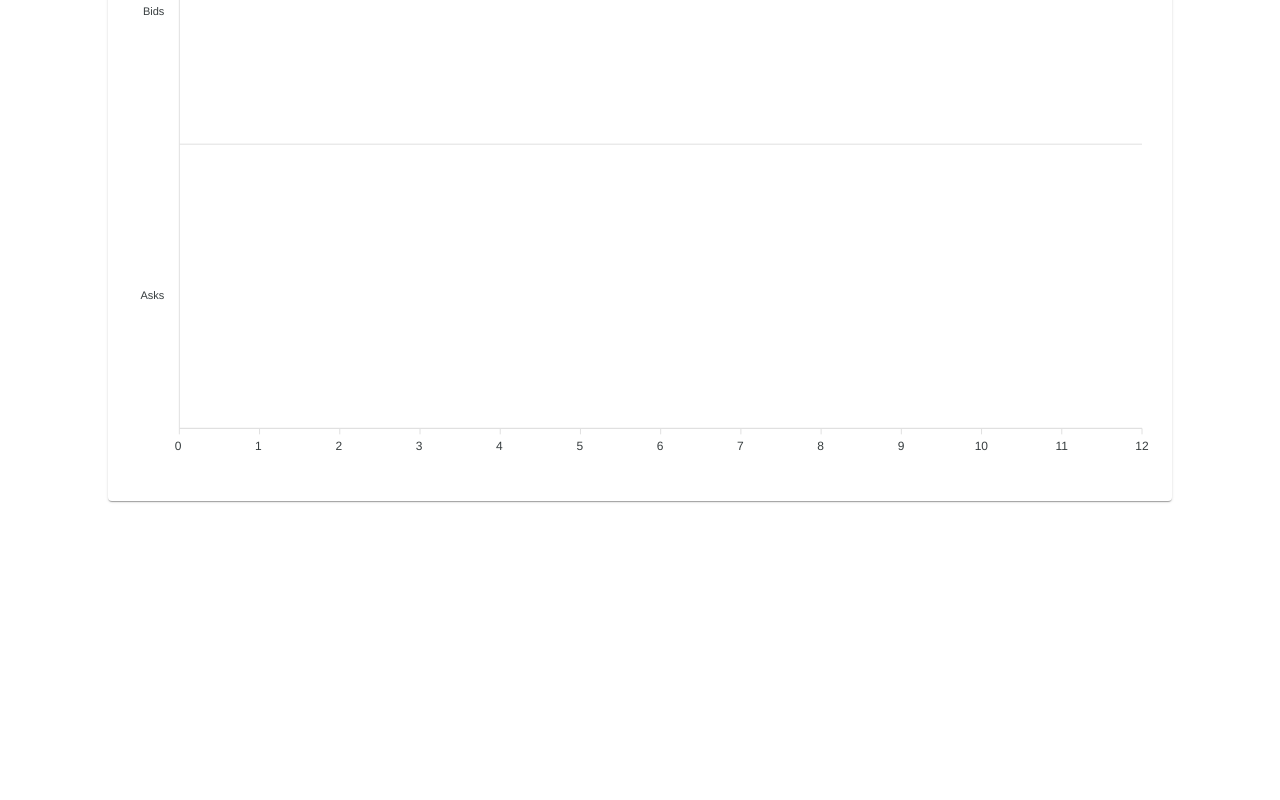
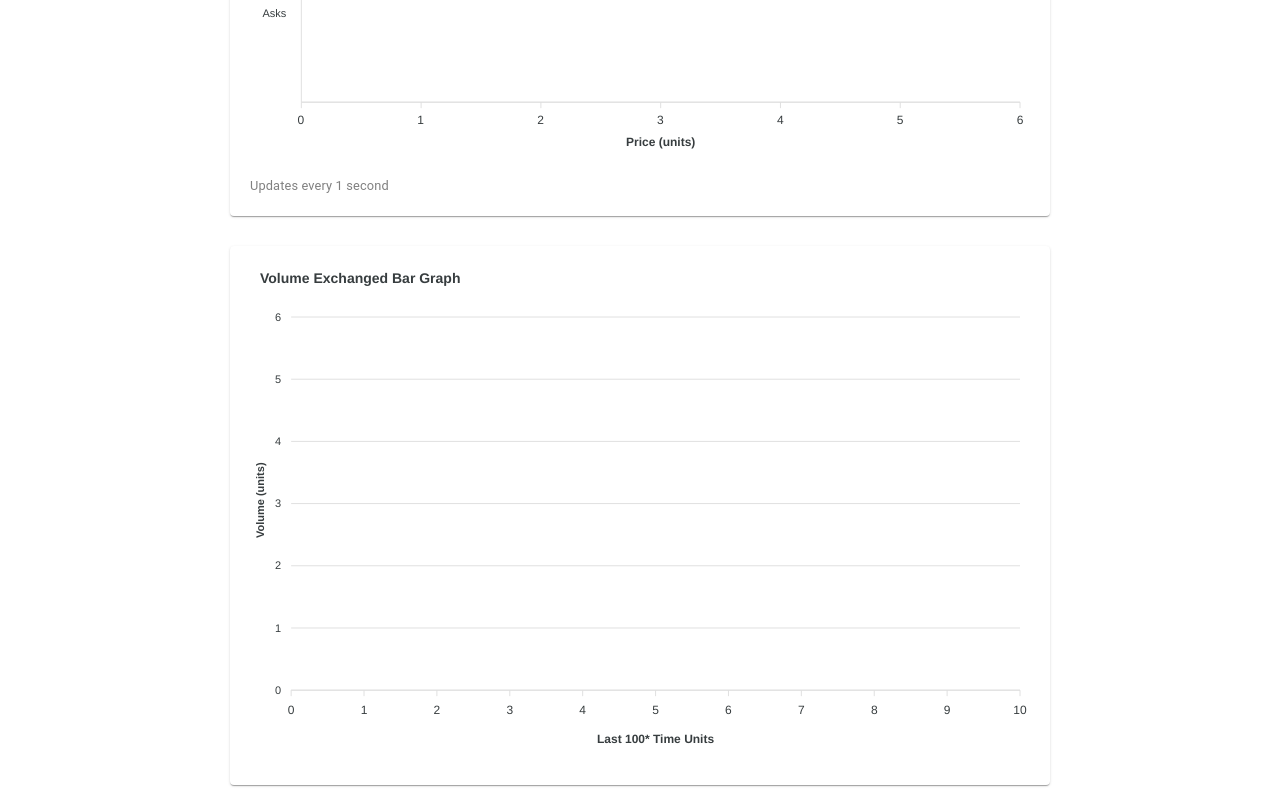
Before and after one commit to MichaelMortlockChapman/ABM-SIM, a React (Create React App) app in the folder abm-sim-js/: page / in a window 1280 px wide. Shown: the part 1331-2131 px from the top of the page. Before the commit the page ends 1847 px from the top, so only its background shows below. Built offline with nearby package versions, Linux system fonts and the light colour scheme.

Commit message:
Added volume exchanged graph and more style changed to frontend. Also removed jStat and installed jstat

```diff
--- a/abm-sim-js/package.json
+++ b/abm-sim-js/package.json
@@ -14,7 +14,7 @@
     "@types/react": "^18.2.58",
     "@types/react-dom": "^18.2.19",
     "apexcharts": "^3.46.0",
-    "jStat": "^1.8.6",
+    "jstat": "^1.9.6",
     "mathjs": "^12.4.0",
     "react": "^18.2.0",
     "react-apexcharts": "^1.4.1",
--- a/abm-sim-js/src/App.jsx
+++ b/abm-sim-js/src/App.jsx
@@ -1,6 +1,6 @@
 import { forwardRef, useEffect, useRef, useState } from "react";
-import { Button, Checkbox, FormControl, FormControlLabel, FormGroup, FormHelperText, FormLabel, Stack, TextField, Typography } from "@mui/material";
-import {median, min, max, mean, ceil} from "mathjs"
+import { Button, Checkbox, FormControl, FormControlLabel, FormGroup, FormHelperText, FormLabel, Grid, Stack, TextField, Typography } from "@mui/material";
+import { min, max, mean } from "mathjs"
 
 import StartSim from "./sim/Main.js";
 import OrderBook from "./sim/OrderBook.js";
@@ -8,6 +8,7 @@ import BoxPlotChart from "./components/charts/BoxPlot.jsx";
 import LineChart from "./components/charts/Line.jsx";
 import jstat from "jStat";
 import PaperContainer from "./components/charts/PaperContainer.jsx";
+import BarChart from "./components/charts/Bar.jsx";
 
 function dropDec(val) {
   return Math.round((val + Number.EPSILON) * 100) / 100
@@ -38,6 +39,8 @@ function makeDataBlock() {
     series: undefined,
     bidSeries: undefined,
     askSeries: undefined,
+    volumeSeries: undefined,
+
   }
 }
 
@@ -103,16 +106,19 @@ function App() {
 
   const lineRef = useRef(null)
   const boxPlotRef = useRef(null)
+  const barRef = useRef(null)
 
   const data = useRef(makeDataBlock())
 
   const [stopped, setStopped] = useState(true)
   const simStepIntervalID = useRef(-1)
   const handleUpdate = async () => {
+    const lastVolumeNum = data.current.orderbook.prices.length
     await data.current.sim.step()
     data.current.series.push(Math.round((mean(takeLast(data.current.orderbook.prices, 50)) + Number.EPSILON) * 100) / 100)
     data.current.orderbook.bidsCopy.map((v) => dropDec(v.price)).forEach((v) => data.current.bidSeries.push(v))
     data.current.orderbook.asksCopy.map((v) => dropDec(v.price)).forEach((v) => data.current.askSeries.push(v))
+    data.current.volumeSeries.push(Math.abs(data.current.orderbook.prices.length - lastVolumeNum))
   }
   const handleStart = () => {
     //reset values incase for restart use
@@ -122,6 +128,7 @@ function App() {
     data.current.series = []
     data.current.bidSeries = []
     data.current.askSeries = []
+    data.current.volumeSeries = []
     data.current.sim = StartSim(data.current.orderbook, {
       checked: checked,
       amounts: amounts.map((v) => parseFloat(v)),
@@ -155,11 +162,17 @@ function App() {
         lineRef.current.state.Update(takeLast(data.current.series, 100))
       }
     }, 100)
+    const barPlotUpdate = setInterval(() => {
+      if (data.current.volumeSeries !== undefined) {
+        barRef.current.state.Update(takeLast(data.current.volumeSeries, 100))
+      }
+    }, 100)
     // clear intervals for unmounting
     return () => {
       clearInterval(simStepIntervalID.current)
       clearInterval(boxPlotUpdate)
       clearInterval(linePlotUpdate)
+      clearInterval(barPlotUpdate)
     }
   }, [])
 
@@ -174,7 +187,7 @@ function App() {
                 <FormLabel component="legend">Pick Agents</FormLabel>
                 {error && <FormHelperText>Need to pick at least 1 agent type.</FormHelperText>}
                 <FormGroup>
-                  <AgentFeild checked={checked} handleCheckedChange={handleCheckedChange} agentIndex={0} label="NN Agent" amounts={amounts} handleAmountChange={handleAmountChange}/>
+                  <AgentFeild checked={checked} handleCheckedChange={handleCheckedChange} agentIndex={0} label="Dense NN Agent" amounts={amounts} handleAmountChange={handleAmountChange}/>
                   <AgentFeild checked={checked} handleCheckedChange={handleCheckedChange} agentIndex={1} label="Random Fundamental Provider" amounts={amounts} handleAmountChange={handleAmountChange}>
                     <TextField
                       label="Fundental Price"
@@ -208,8 +221,13 @@ function App() {
             </div>
           </form>
         </PaperContainer>
-        <MyLineChart series={[]} ref={lineRef}/>
-        <MyBoxPlotChart series={[]} ref={boxPlotRef}/>
+        <Grid container alignContent="center" justifyContent="center">
+          <MyLineChart title="Price Average Line Graph" series={[]} ref={lineRef} yaxisTitle="Price Avg (units)" xaxisTitle="Last 100* Time Units"/>
+          <MyBoxPlotChart title="Order Price Box & Whisker Graph" series={[]} ref={boxPlotRef} xaxisTitle="Price (units)">
+            <Typography variant="body2" sx={{fontSize: '0.8rem', color: 'grey'}}>Updates every 1 second</Typography>
+          </MyBoxPlotChart>
+          <MyBarChart title="Volume Exchanged Bar Graph" series={[]} ref={barRef} yaxisTitle="Volume (units)" xaxisTitle="Last 100* Time Units"/>
+        </Grid>
       </Stack>
     </>
   );
@@ -217,14 +235,21 @@ function App() {
 
 const MyLineChart = forwardRef(function MyChart(props, ref) {
   return (
-    <LineChart series={props.series} ref={ref}/>
+    <LineChart series={props.series} ref={ref} {...props}/>
   )
 })
 
 const MyBoxPlotChart = forwardRef(function MyChart(props, ref) {
   return (
-    <BoxPlotChart series={props.series} ref={ref}/>
+    <BoxPlotChart series={props.series} ref={ref} {...props}/>
   )
 })
 
+const MyBarChart = forwardRef(function MyChart(props, ref) {
+  return (
+    <BarChart series={props.series} ref={ref} {...props}/>
+  )
+})
+
+
 export default App;
--- /dev/null
+++ b/abm-sim-js/src/components/charts/Bar.jsx
@@ -0,0 +1,66 @@
+import React from 'react'
+import ReactApexCharts from 'react-apexcharts'
+import PaperContainer from './PaperContainer'
+
+class BarChart extends React.Component {
+  constructor(props) {
+    super(props)
+
+    this.state = {
+      series: [{
+        data: []
+      }],
+      options: {
+        chart: {
+          type: 'bar',
+          toolbar: {
+            show: false
+          },
+          zoom: {
+            enabled: false
+          }
+        },
+        title: {
+          text: props.title,
+          align: 'left'
+        },
+        xaxis: {
+          title: {
+            text: props.xaxisTitle
+          },
+        },
+        yaxis: {
+          title: {
+            text: props.yaxisTitle
+          }
+        },
+        plotOptions: {
+          bar: {
+            borderRadius: 4,
+            horizontal: false,
+          }
+        },
+        dataLabels: {
+          enabled: false
+        }
+      },
+      Update: (series) => {
+        this.setState({
+          series: [{
+            data: series
+          }]
+        })
+      }
+    }
+  }
+
+  render() {
+    return (
+      <PaperContainer>
+        <ReactApexCharts options={this.state.options} series={this.state.series} type="bar"/>
+      </PaperContainer>
+    );
+  }
+}
+
+export default BarChart
--- a/abm-sim-js/src/components/charts/BoxPlot.jsx
+++ b/abm-sim-js/src/components/charts/BoxPlot.jsx
@@ -50,7 +50,21 @@ class BoxPlotChart extends React.Component {
           yaxis: {
             min: 0,
           }
-        }
+        },
+        xaxis: {
+          title: {
+            text: props.xaxisTitle
+          },
+        },
+        yaxis: {
+          title: {
+            text: props.yaxisTitle
+          }
+        },
+        title: {
+          text: props.title,
+          align: 'left'
+        },
       },
       Update: (series) => {
         this.setState({
@@ -70,7 +84,8 @@ class BoxPlotChart extends React.Component {
             }
           ],
         })
-      }
+      },
+      children: props.children
     }
   }
 
@@ -78,6 +93,7 @@ class BoxPlotChart extends React.Component {
     return (
       <PaperContainer>
         <ReactApexCharts options={this.state.options} series={this.state.series} type="boxPlot"/>
+        {this.state.children}
       </PaperContainer>
     );
   }
--- a/abm-sim-js/src/components/charts/Line.jsx
+++ b/abm-sim-js/src/components/charts/Line.jsx
@@ -1,4 +1,4 @@
-import React, { useEffect } from 'react'
+import React from 'react'
 import ReactApexCharts from 'react-apexcharts'
 import ApexCharts from 'apexcharts'
 import PaperContainer from './PaperContainer'
@@ -40,7 +40,7 @@ class LineChart extends React.Component {
           curve: 'smooth'
         },
         title: {
-          text: 'Price Graph',
+          text: props.title,
           align: 'left'
         },
         grid: {
@@ -50,7 +50,15 @@ class LineChart extends React.Component {
           },
         },
         xaxis: {
-          type: 'numeric'
+          type: 'numeric',
+          title: {
+            text: props.xaxisTitle
+          },
+        },
+        yaxis: {
+          title: {
+            text: props.yaxisTitle
+          }
         },
         legend: {
           show: false
--- a/abm-sim-js/src/components/charts/PaperContainer.jsx
+++ b/abm-sim-js/src/components/charts/PaperContainer.jsx
@@ -4,7 +4,7 @@ export default function PaperContainer(props) {
   return (
     <Paper sx={{
       width: '80vw',
-      // maxWidth: '480px',
+      maxWidth: '780px',
       margin: '15px',
       padding: '20px',
       ...props.style
--- a/abm-sim-js/src/sim/Main.js
+++ b/abm-sim-js/src/sim/Main.js
@@ -23,7 +23,6 @@ function SimSettingsFactory(settings) {
 }
 
 export default function StartSim(orderBook, settings) {
-  console.log(settings);
   const simSettings = SimSettingsFactory(settings)
   const RLAgents = simSettings.RLAgents
   const agents = simSettings.agents
--- a/abm-sim-js/src/sim/agents/RLAgent.js
+++ b/abm-sim-js/src/sim/agents/RLAgent.js
@@ -1,5 +1,4 @@
-import {e, pow, max} from "mathjs"
-import jStat from "jStat"
+import {pow, max} from "mathjs"
 import MarketOrder, {OrderType} from '../MarketOrder.js'
 
 import * as tf from '@tensorflow/tfjs'
--- a/abm-sim-js/src/sim/agents/provider/PFRandom.js
+++ b/abm-sim-js/src/sim/agents/provider/PFRandom.js
@@ -1,5 +1,4 @@
-import {e, pow, max} from "mathjs"
-import jStat from "jStat"
+import {pow, max} from "mathjs"
 import MarketOrder, {OrderType} from '../../MarketOrder.js'
 
 export default class PFRandom {
```
Also changed, not shown: 1 other file (tests, documents, lock files or other folders).
